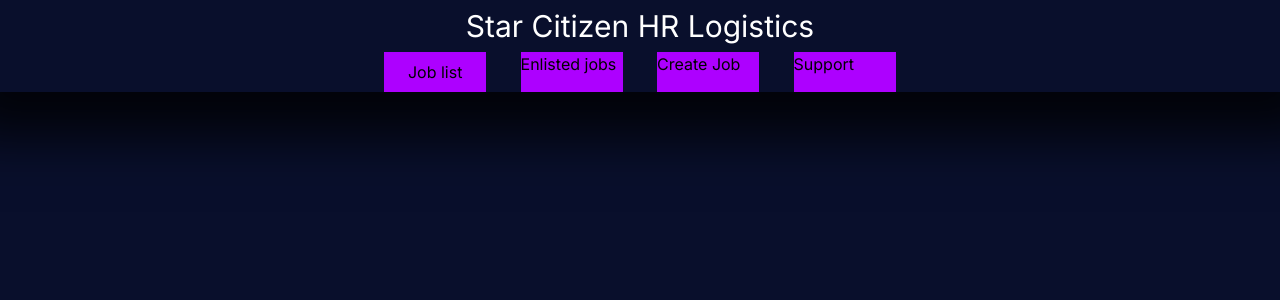
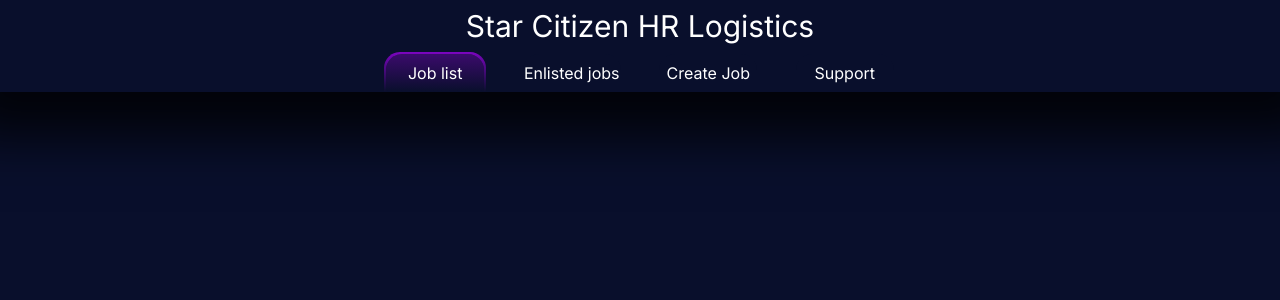
Before and after one commit to kaptencodyz/SC-HR-L, a Next.js app: page / in a window 1280 px wide. Shown: the top 300 px of the page. Built offline with nearby package versions, Linux system fonts and the light colour scheme.

Commit message:
uppdated styling for the navbar

```diff
--- a/src/components/navbar.tsx
+++ b/src/components/navbar.tsx
@@ -8,10 +8,45 @@
       </div>
       <div className="flex flex-row w-full justify-center">
         <div className="h-10 w-2/5 mt-2 flex justify-between">
-          <Link className="bg-contrast w-1/5 flex justify-center items-center" href="">Job list</Link>
-          <Link className="bg-contrast w-1/5" href="">Enlisted jobs</Link>
-          <Link className="bg-contrast w-1/5" href="">Create Job</Link>
-          <Link className="bg-contrast w-1/5" href="">Support</Link>
+          <Link className="w-1/5 rounded-tl-2xl rounded-tr-2xl p-0.5 pb-0 bg-gradient-to-b from-contrast/70 to-primary" href="">
+            <div className="bg-primary w-full h-full flex justify-center items-bottom rounded-tl-2xl rounded-tr-2xl">
+              <div className="w-full h-full flex justify-center rounded-tl-2xl rounded-tr-2xl bg-gradient-to-b from-contrast/30 to-primary">
+                <p className="flex items-center text-textColor">
+                  Job list
+                </p>
+              </div>
+            </div>
+          </Link>
+
+          <Link className="w-1/5 rounded-tl-2xl rounded-tr-2xl p-0.5 pb-0 hover:bg-gradient-to-b from-contrast/70 to-primary" href="">
+            <div className="bg-primary w-full h-full flex justify-center items-bottom rounded-tl-2xl rounded-tr-2xl">
+              <div className="w-full h-full flex justify-center rounded-tl-2xl rounded-tr-2xl active:bg-gradient-to-b from-contrast/30 to-primary">
+                <p className="flex items-center text-textColor">
+                  Enlisted jobs
+                </p>
+              </div>
+            </div>
+          </Link>
+
+          <Link className="w-1/5 rounded-tl-2xl rounded-tr-2xl p-0.5 pb-0 hover:bg-gradient-to-b from-contrast/70 to-primary" href="">
+            <div className="bg-primary w-full h-full flex justify-center items-bottom rounded-tl-2xl rounded-tr-2xl">
+              <div className="w-full h-full flex justify-center rounded-tl-2xl rounded-tr-2xl active:bg-gradient-to-b from-contrast/30 to-primary">
+                <p className="flex items-center text-textColor">
+                  Create Job
+                </p>
+              </div>
+            </div>
+          </Link>
+
+          <Link className="w-1/5 rounded-tl-2xl rounded-tr-2xl p-0.5 pb-0 hover:bg-gradient-to-b from-contrast/70 to-primary" href="">
+            <div className="bg-primary w-full h-full flex justify-center items-bottom rounded-tl-2xl rounded-tr-2xl">
+              <div className="w-full h-full flex justify-center rounded-tl-2xl rounded-tr-2xl active:bg-gradient-to-b from-contrast/30 to-primary">
+                <p className="flex items-center text-textColor">
+                  Support
+                </p>
+              </div>
+            </div>
+          </Link>
         </div>
       </div>
     </div>
```
